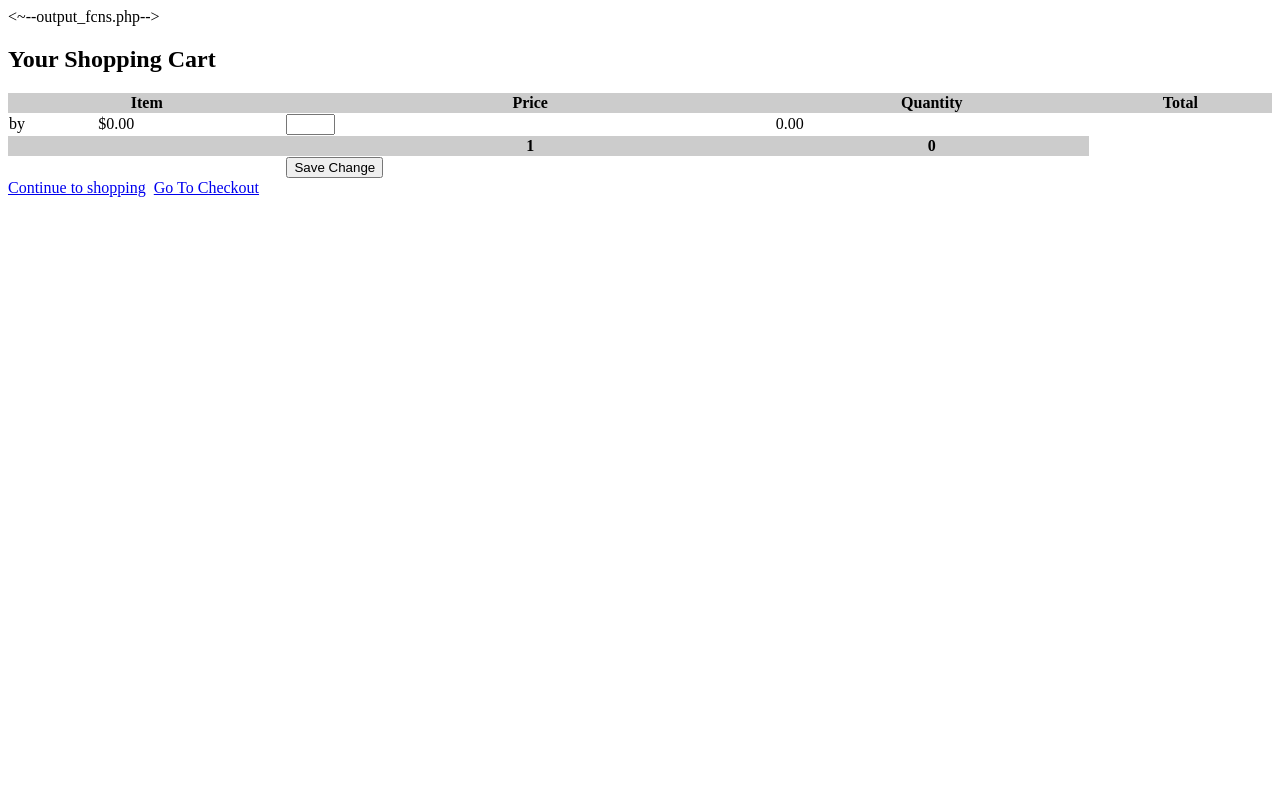
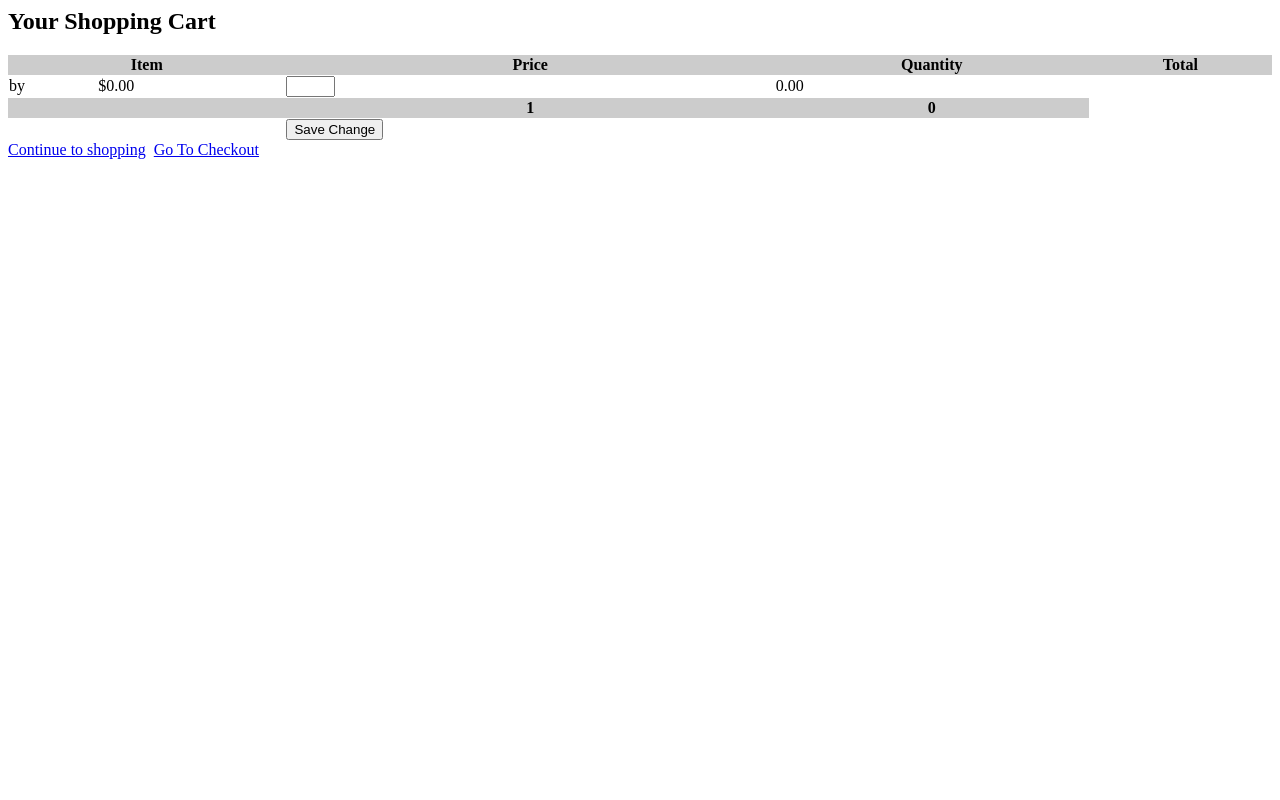
Before and after one commit to ThanrayTian/cart, a PHP site: page /show_cart.php in a window 1280 px wide. Run offline with PHP 8.4, Linux system fonts and the light colour scheme; data that the repository does not hold is empty; some libraries are stand-ins or nearby versions.

Commit message:
Update output_fcns.php

```diff
--- a/output_fcns.php
+++ b/output_fcns.php
@@ -1,4 +1,4 @@
-<~--output_fcns.php-->
+<!--output_fcns.php-->
 
 <?php
 
```
